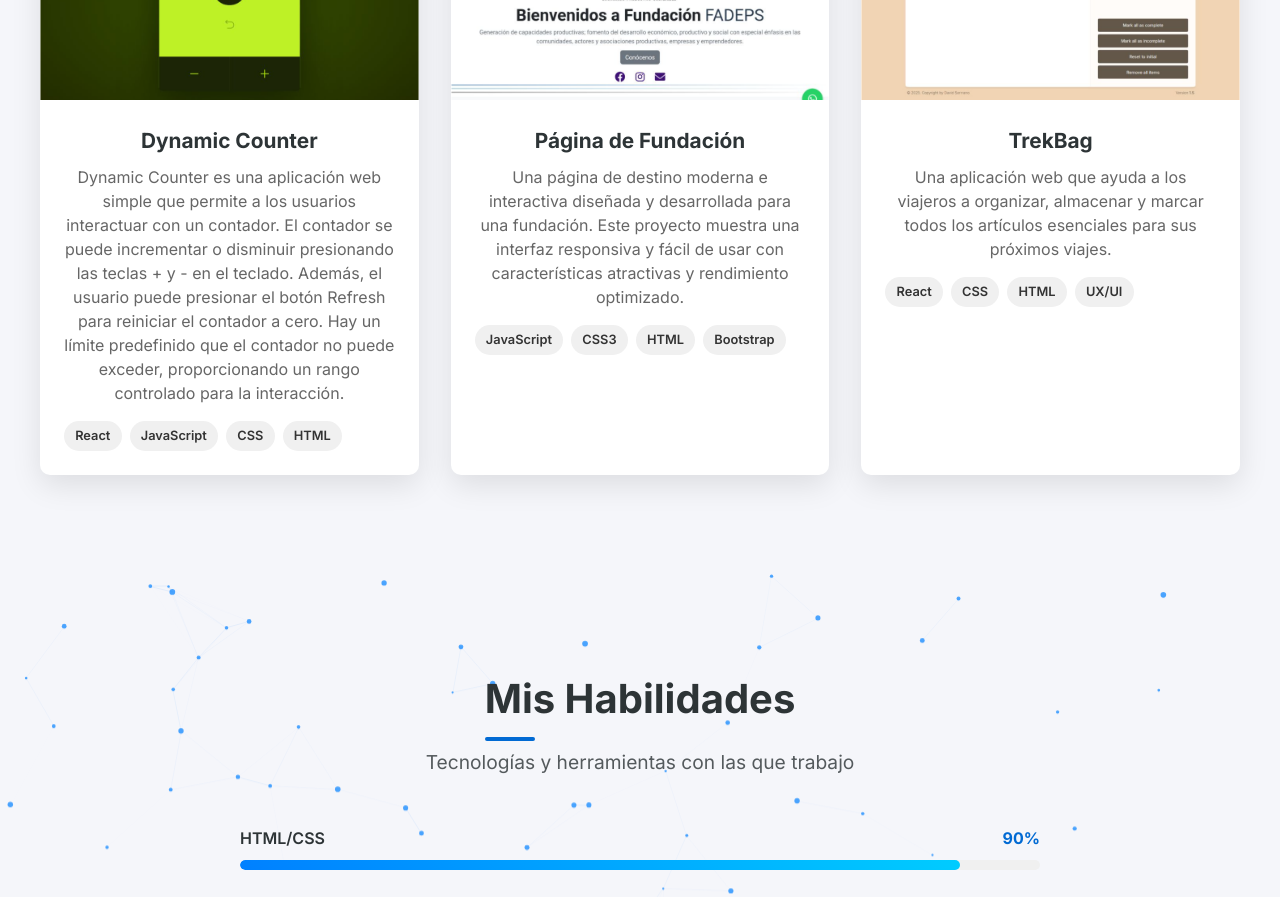
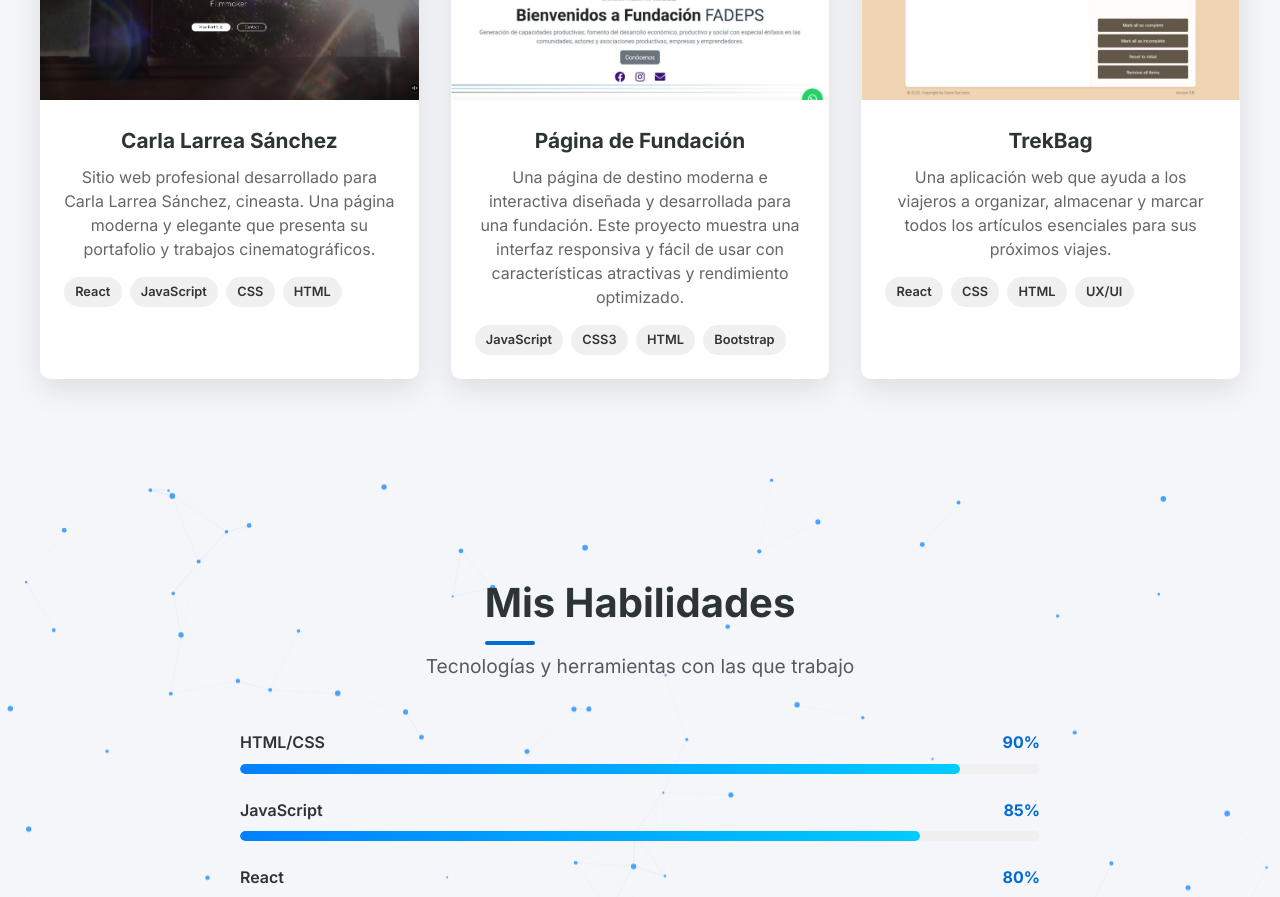
Before and after one commit to DavidSerranoReyes/myPage, a React (Vite) app: page / in a window 1280 px wide. Shown: the part 1800-2697 px from the top of the page. Built offline with nearby package versions, Linux system fonts and the light colour scheme.

Commit message:
add:new project in portfolio

```diff
--- a/src/components/Projects.jsx
+++ b/src/components/Projects.jsx
@@ -94,19 +94,19 @@ const Projects = () => {
     {
       id: 4,
       image: img4,
-      github: 'https://github.com/DavidSerranoReyes/FancyCounter',
-      demo: 'https://fancy-counter-topaz.vercel.app/',
+      github: '',
+      demo: 'https://www.carlarreasanchez.com',
       techs: ['React', 'JavaScript', 'CSS', 'HTML'],
       translations: {
         es: {
-          title: 'Dynamic Counter',
+          title: 'Carla Larrea Sánchez',
           description:
-            'Dynamic Counter es una aplicación web simple que permite a los usuarios interactuar con un contador. El contador se puede incrementar o disminuir presionando las teclas + y - en el teclado. Además, el usuario puede presionar el botón Refresh para reiniciar el contador a cero. Hay un límite predefinido que el contador no puede exceder, proporcionando un rango controlado para la interacción.',
+            'Sitio web profesional desarrollado para Carla Larrea Sánchez, cineasta. Una página moderna y elegante que presenta su portafolio y trabajos cinematográficos.',
         },
         en: {
-          title: 'Dynamic Counter',
+          title: 'Carla Larrea Sánchez',
           description:
-            'Dynamic Counter is a simple web application that allows users to interact with a counter. The counter can be incremented or decremented by pressing the + and - keys on the keyboard. Additionally, the user can press the Refresh button to reset the counter to zero. There is a predefined limit that the counter cannot exceed, providing a controlled range for interaction.',
+            'Professional website developed for Carla Larrea Sánchez, filmmaker. A modern and elegant page showcasing her portfolio and cinematographic works.',
         },
       },
     },
```
Also changed, not shown: src/assets/img-4.png, src/assets/img-7.png (added).
